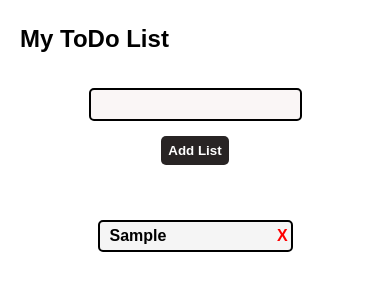
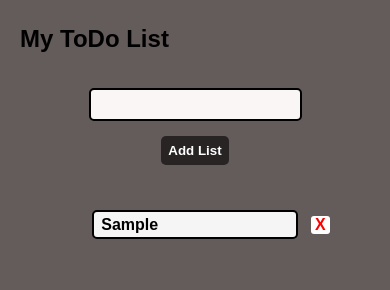
Before and after one commit to QureshiZayyan/demo-to-do-list, a plain HTML site: page index.html in a window 390 px wide. Both pictures are taken after typing "Sample" into the empty fields and a click on the button "Add List". Drawn offline with Linux system fonts and the light colour scheme.

Commit message:
makes some changes in code

```diff
--- a/media.css
+++ b/media.css
@@ -1,27 +1,31 @@
-@media(max-width:600px) {
+@media (max-width:805px) {
+    li span {
 
-    body{
-        background-color: white;
+        right: 19.5vw;
     }
+}
+
+@media(max-width:570px) {
 
     .main {
         display: flex;
         flex-direction: column;
     }
 
-    .list {
-        width: 50%;
-    }
-
     .btn {
-        margin: 15px 0;
+        margin: 15px 0 5px 0;
     }
 
     li span {
-        left: 71vw;
-        position: fixed;
 
+        right: 17.5vw;
     }
 }
 
-/* @media () */
+@media(max-width:420px) {
+
+    li span {
+
+        right: 15.5vw;
+    }
+}
--- a/script.js
+++ b/script.js
@@ -3,8 +3,6 @@ let mylist = document.querySelector('.mylist');
 let btn = document.querySelector('.btn');
 let listvalue = document.querySelector('.listvalue');
 let ul = document.createElement('ul');
-// let span = document.createElement('span');
-
 listvalue.appendChild(ul);
 
 btn.addEventListener('click', () => {
--- a/style.css
+++ b/style.css
@@ -22,6 +22,10 @@ body {
     background-color: rgb(250, 246, 246);
 }
 
+.list:focus {
+    outline: none;
+}
+
 .btn {
     padding: 7px;
     font-weight: bold;
@@ -42,34 +46,31 @@ body {
     bottom: 40px;
 }
 
-/* .listvalue {} */
-
-ul {
+ul li {
     width: 50%;
-    margin: auto;
-}
-
-ul li {
     list-style: none;
     border: 2px solid black;
     background-color: whitesmoke;
-    padding: 5px 0 5px 10px;
+    padding: 4px 0 3px 7.5px;
     margin-bottom: 14px;
     font-weight: bolder;
     border-radius: 5px;
     display: flex;
-    align-items: center;
+    align-items: flex-start;
+    overflow-y: scroll;
+    margin-left: auto;
+    margin-right: auto;
+    max-height: 100px;
 }
 
 li span {
-    background-color: transparent;
     border-radius: 3px;
-    /* font-weight: bolder; */
     color: red;
-    position: fixed;
-    left: 72.5vw;
+    position: absolute;
+    right: 21vw;
+    padding: 0 4px;
     cursor: pointer;
-
+    background-color: white;
 }
 
 .list {
```
Also changed, not shown: index.html (+1 -0 lines).
